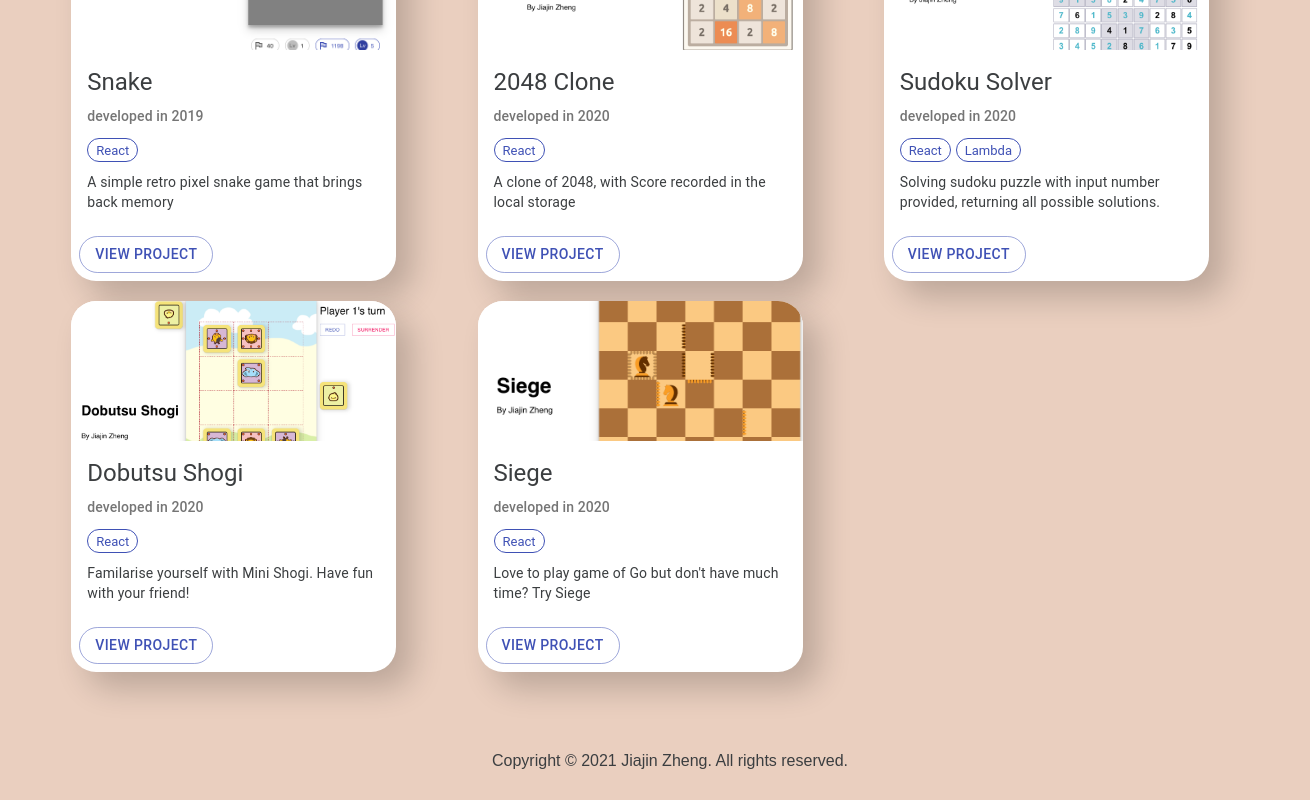
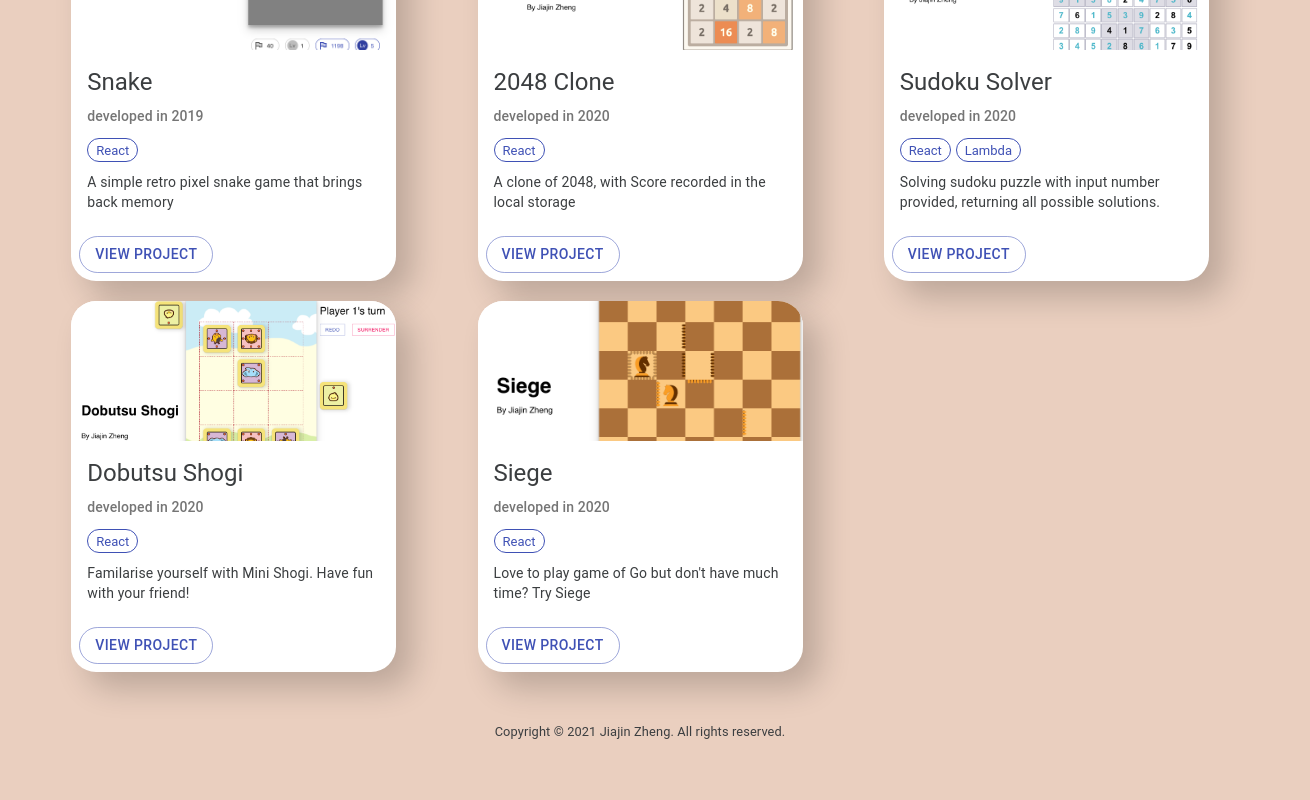
Before and after one commit to jackytsheng/gadget, a React (Create React App) app: page / in a window 1280 px wide. Shown: the part 500-1300 px from the top of the page, 1310 px wide, since content can reach past the window. After the commit the page ends 1271 px from the top, so only its background shows below. Built offline with nearby package versions, Linux system fonts and the light colour scheme.

Commit message:
fix copyright font

```diff
--- a/src/routes/Home/Home.jsx
+++ b/src/routes/Home/Home.jsx
@@ -1,6 +1,7 @@
 import React from 'react';
 import styled from 'styled-components';
 import { Redirect } from 'react-router-dom';
+import { withStyles } from '@material-ui/styles';
 import ProjectCard from './components/ProjectCard';
 import sudoku from './img/sudoku-demo.png'; // Tell webpack this JS file uses this image
 import Background from './components/Background';
@@ -25,12 +26,14 @@ const Filler = styled.div`
   width: ${WIDTH};
   margin: 10px;
 `;
-const Copyright = styled.div`
-  width: 100%;
-  margin: 30px;
-  display: flex;
-  justify-content: center;
-`;
+const Copyright = withStyles({
+  root: {
+    margin: '0 0 30px',
+    display: 'flex',
+    justifyContent: 'center',
+    fontSize: '0.8rem',
+  },
+})(Typography);
 
 class Home extends React.Component {
   constructor(props) {
@@ -139,10 +142,8 @@ class Home extends React.Component {
           <Filler />
         </DisplayContainer>
         <Redirect to={this.state.redirect} />
-        <Copyright>
-          <Typography variant='p' component='p' color='#3b3e40'>
-            Copyright &copy; 2021 Jiajin Zheng. All rights reserved.
-          </Typography>
+        <Copyright component='div' color='#3b3e40'>
+          Copyright &copy; 2021 Jiajin Zheng. All rights reserved.
         </Copyright>
       </React.Fragment>
     );
```
